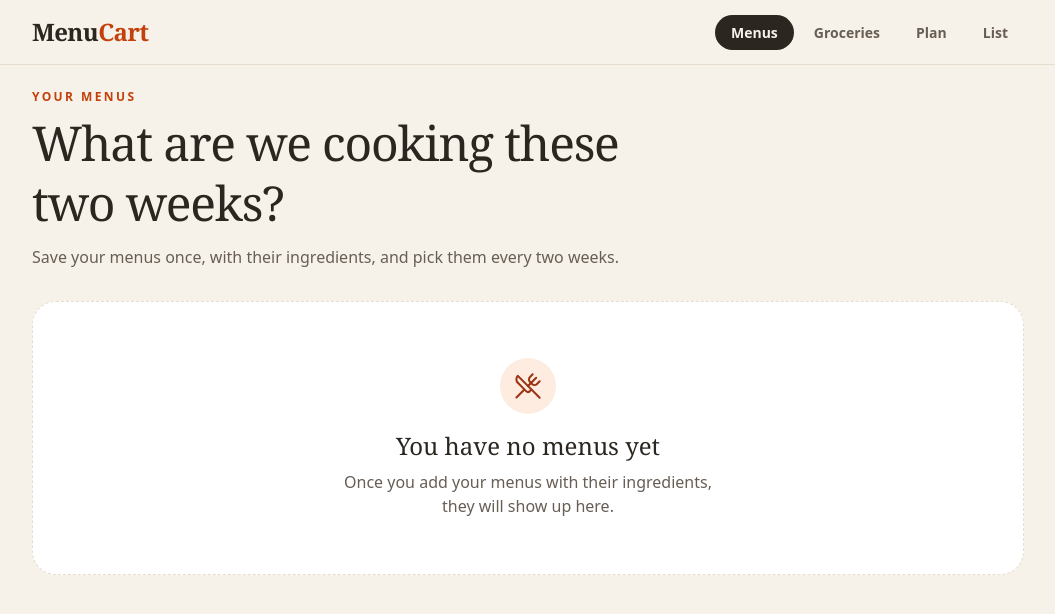
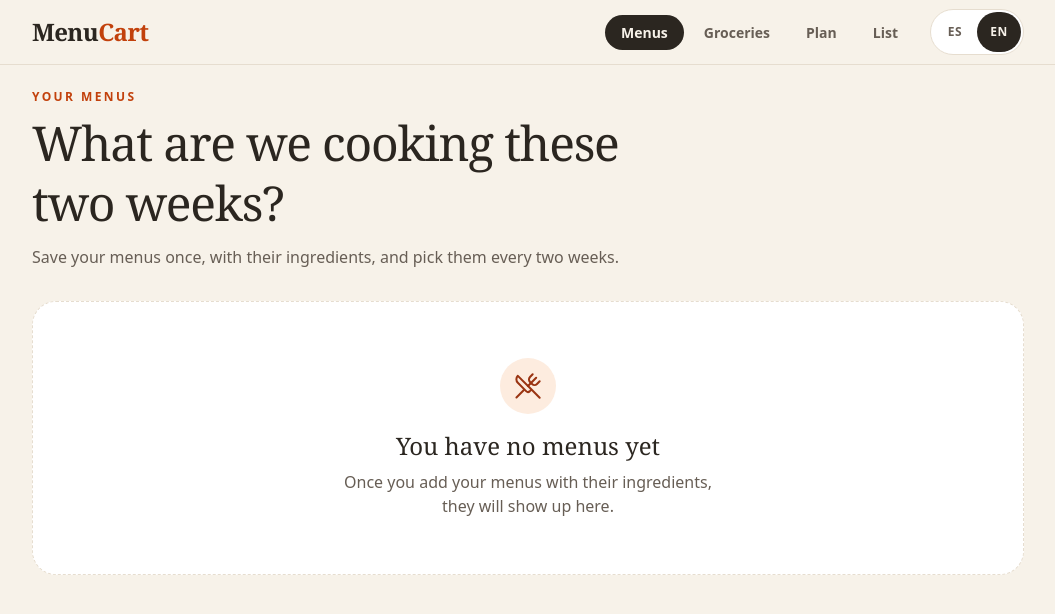
Before and after one commit to IvanJMartinezS/menucart, a React (Vite) app in the folder apps/web/: page / in a window 1280 px wide. Shown: the top 614 px of the page, without its empty margins (112-1167 px from the left). Built offline with nearby package versions, Linux system fonts and the light colour scheme.

Commit message:
feat(web): add language switcher

```diff
--- a/apps/web/src/components/layout/AppLayout.tsx
+++ b/apps/web/src/components/layout/AppLayout.tsx
@@ -1,5 +1,6 @@
 import { useTranslation } from 'react-i18next'
 import { Link, NavLink, Outlet } from 'react-router'
+import { LanguageSwitcher } from './LanguageSwitcher.tsx'
 import { navigationItems } from './navigation.ts'
 
 /**
@@ -13,11 +14,12 @@ export function AppLayout() {
   return (
     <div className="min-h-dvh">
       <header className="border-b border-line bg-cream/90 backdrop-blur">
-        <div className="mx-auto flex h-16 max-w-5xl items-center justify-between px-4">
+        <div className="mx-auto flex h-16 max-w-5xl items-center justify-between gap-4 px-4">
           <Link to="/" className="font-display text-2xl font-semibold tracking-tight">
             Menu<span className="text-accent">Cart</span>
           </Link>
 
+          <div className="flex items-center gap-4">
             <nav aria-label={t('nav.label')} className="hidden md:block">
               <ul className="flex gap-1">
                 {navigationItems.map(({ to, labelKey }) => (
@@ -39,6 +41,9 @@ export function AppLayout() {
                 ))}
               </ul>
             </nav>
+
+            <LanguageSwitcher />
+          </div>
         </div>
       </header>
 
--- /dev/null
+++ b/apps/web/src/components/layout/LanguageSwitcher.tsx
@@ -0,0 +1,35 @@
+import { useTranslation } from 'react-i18next'
+import { languages } from '../../i18n/index.ts'
+
+/** Two-button switch between Spanish and English. The choice is remembered in the browser. */
+export function LanguageSwitcher() {
+  const { t, i18n } = useTranslation()
+
+  return (
+    <div
+      role="group"
+      aria-label={t('language.label')}
+      className="flex rounded-full border border-line bg-surface p-0.5"
+    >
+      {languages.map((language) => {
+        const isCurrent = i18n.resolvedLanguage === language
+
+        return (
+          <button
+            key={language}
+            type="button"
+            lang={language}
+            aria-label={t(`language.${language}`)}
+            aria-pressed={isCurrent}
+            onClick={() => void i18n.changeLanguage(language)}
+            className={`min-h-10 min-w-11 rounded-full px-3 text-xs font-bold tracking-wider transition-colors ${
+              isCurrent ? 'bg-ink text-cream' : 'text-muted hover:text-ink'
+            }`}
+          >
+            {language.toUpperCase()}
+          </button>
+        )
+      })}
+    </div>
+  )
+}
```
Lines whose indentation alone changed are shown as unchanged.
